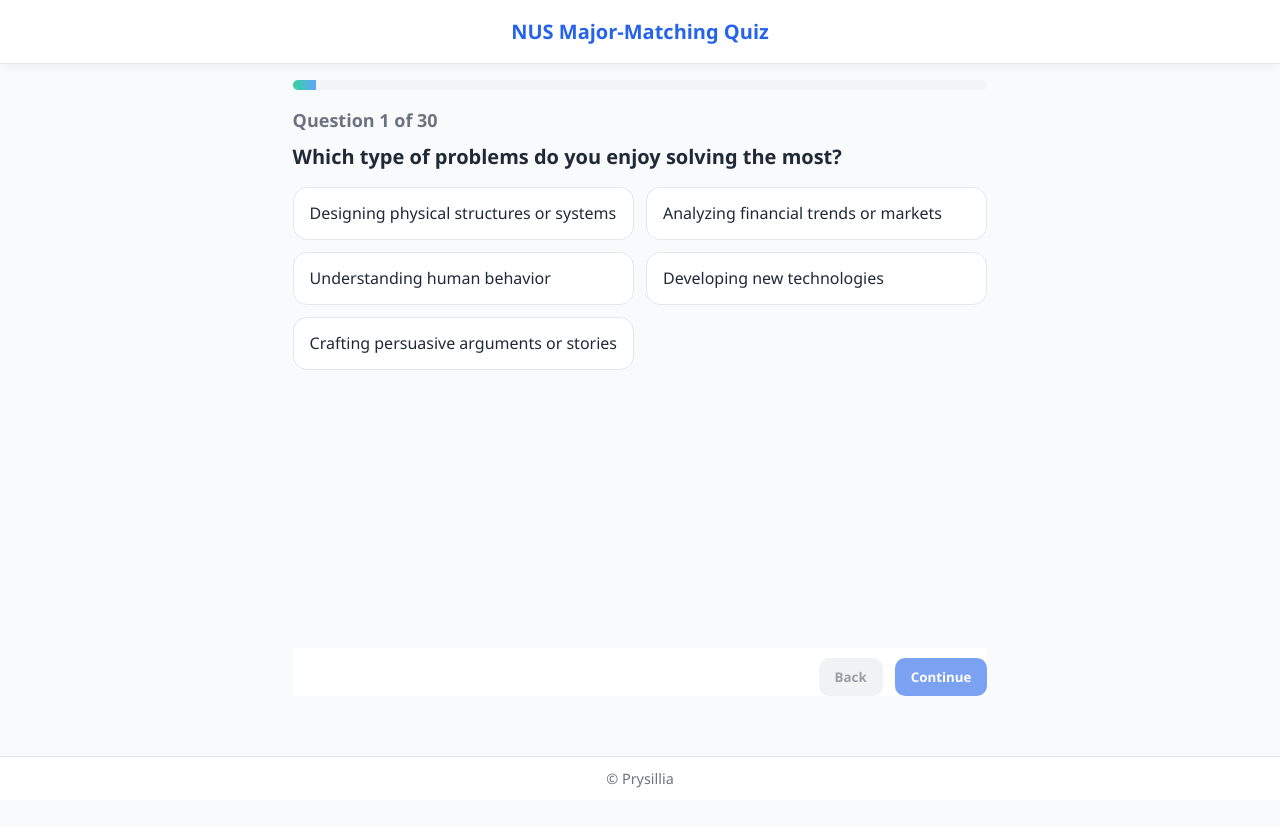
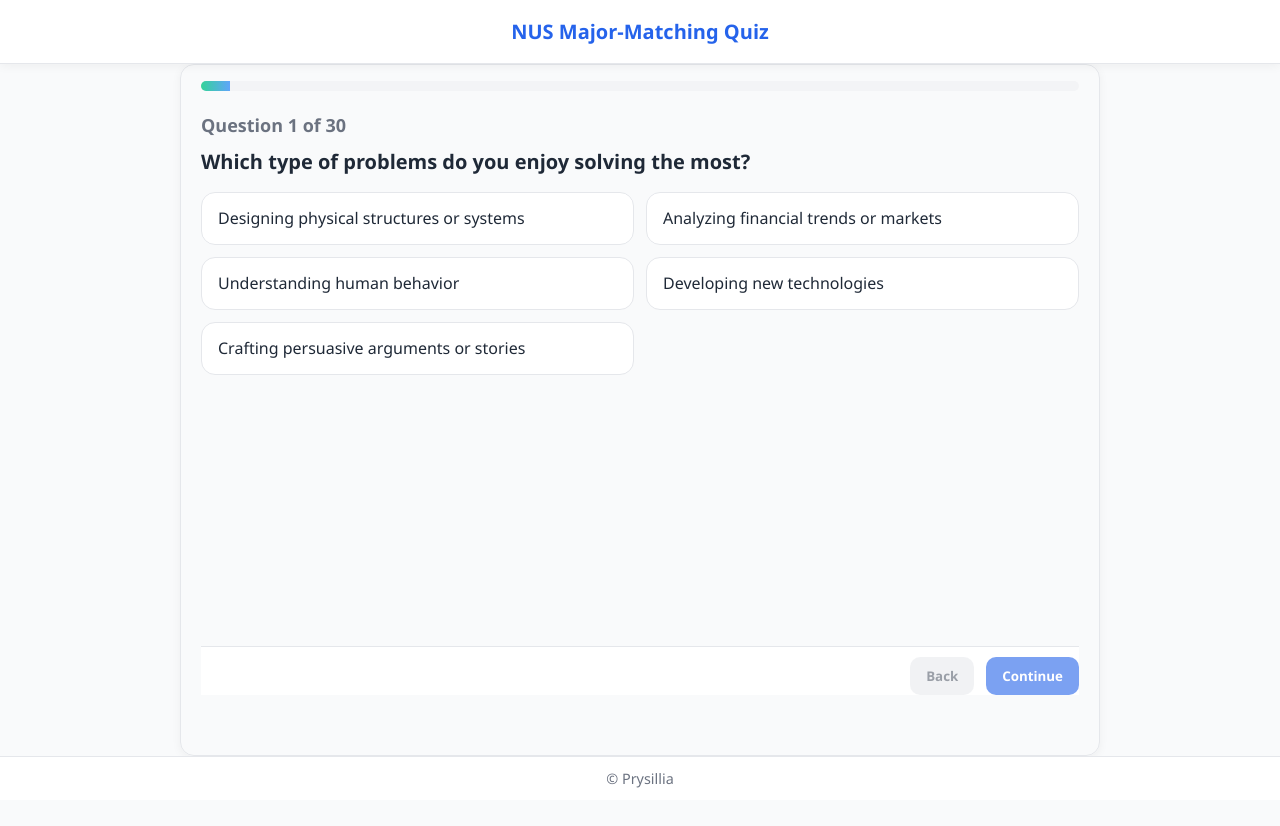
Before and after one commit to youaremyhero/NUS-Dream-Major, a plain HTML site: page index.html in a window 1280 px wide. Drawn offline with Linux system fonts and the light colour scheme.

Commit message:
Update styles.css

```diff
--- a/css/styles.css
+++ b/css/styles.css
@@ -88,3 +88,88 @@ button:focus-visible {
   outline: 3px solid #2563eb;
   outline-offset: 2px;
 }
+
+/* Make the container stretch instead of vertical centering on quiz pages */
+main.quiz-page .container {
+  align-items: stretch;
+}
+
+/* The quiz panel itself: full height, internal scroll if needed */
+.quiz-container {
+  width: 100%;
+  max-width: var(--content-w);
+  height: 100%;
+  display: flex;
+  flex-direction: column;
+  gap: 14px;
+
+  /* Ensure content doesn't get overlapped by the fixed site footer */
+  padding: 16px;
+  padding-bottom: calc(16px + var(--footer-h));
+
+  background: #fff;
+  border: 1px solid var(--border);
+  border-radius: var(--radius);
+  box-shadow: var(--shadow);
+
+  /* Internal scroll only when needed */
+  overflow: hidden;          /* container itself */
+}
+
+.quiz-header {
+  padding-bottom: 4px;
+}
+.quiz-body {
+  flex: 1 1 auto;
+  overflow: auto;            /* scroll only the question area if it gets tall */
+}
+.quiz-footer {
+  position: sticky;
+  bottom: 0;
+  background: #fff;
+  padding-top: 8px;
+  display: flex;
+  justify-content: space-between; /* Back left, Continue right */
+  gap: 12px;
+  border-top: 1px solid var(--border);
+  z-index: 1; /* stay above body content */
+}
+
+/* Buttons feel consistent */
+.quiz-footer .secondary {
+  background: #e5e7eb;
+  color: #374151;
+}
+#continueBtn {
+  background: var(--brand);
+  color: #fff;
+}
+#continueBtn[disabled] {
+  opacity: .6;
+  cursor: not-allowed;
+}
+
+/* Progress bar (keep your header’s existing HTML) */
+.progress-bar {
+  width: 100%;
+  height: 10px;
+  background: #f3f4f6;
+  border-radius: 999px;
+  overflow: hidden;
+}
+.progress-bar-fill {
+  height: 100%;
+  width: 0%;
+  background: linear-gradient(90deg, #34d399, #60a5fa);
+  transition: width 200ms ease;
+}
+
+/* Option cards grid lives in questions.css, but ensure grid fits */
+.options-list {
+  display: grid;
+  grid-template-columns: 1fr;
+  gap: 12px;
+}
+@media (min-width: 640px) {
+  .options-list { grid-template-columns: 1fr 1fr; }
+}
```
